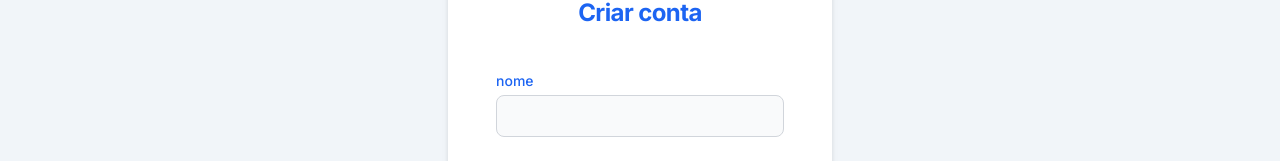
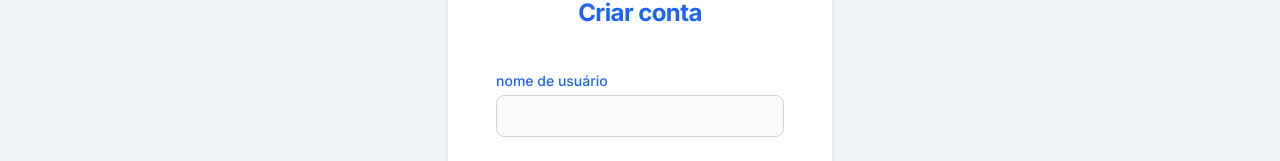
Before and after one commit to pedrop07/chathub-client, a Next.js app: page /sign-up in a window 1280 px wide. Shown: the part 190-351 px from the top of the page. Built offline with nearby package versions, Linux system fonts and the light colour scheme; no server answers.

Commit message:
feat(user): rename 'name' to 'username' at User interface

```diff
--- a/src/components/Register/index.tsx
+++ b/src/components/Register/index.tsx
@@ -26,10 +26,10 @@ export function Register() {
     resolver: yupResolver(registerSchema)
   })
 
-  const onSubmit = async ({ name, email, password }: RegisterSchemaType) => {
+  const onSubmit = async ({ username, email, password }: RegisterSchemaType) => {
     try {
       await clientApi.post('/register', {
-        name,
+        username,
         email,
         password
       })
@@ -55,16 +55,16 @@ export function Register() {
               <div>
                 <div className="mt-2">
                   <Controller
-                    name="name"
+                    name="username"
                     control={control}
                     render={({ field }) => (
                       <>
                         <Input
                           id="name"
                           type="text"
-                          label='nome'
-                          error={!!errors.name}
-                          helperText={errors.name?.message}
+                          label='nome de usuário'
+                          error={!!errors.username}
+                          helperText={errors.username?.message}
                           {...field}
                         />
                       </>
--- a/src/components/Register/schema.ts
+++ b/src/components/Register/schema.ts
@@ -2,13 +2,13 @@ import * as yup from 'yup'
 
 export const registerSchema = yup
   .object({
-    name: yup
+    username: yup
       .string()
       .min(3, 'Insira no mínimo 3 caracteres.')
       .max(50, 'Insira no máximo 50 caracteres.')
-      .matches(/^[A-Za-záàâãéèêíïóôõöúçñÁÀÂÃÉÈÍÏÓÔÕÖÚÇÑ'\s]+$/, 'Insira apenas letras.')
-      .matches(/^\S.*\S$/, 'Insira um nome válido.')
-      .required('Nome é obrigatório.'),
+      .matches(/^[a-zA-Z0-9_]*$/, 'Insira apenas letras, números e _')
+      .matches(/^\S.*\S$/, 'Insira um nome de usuário válido.')
+      .required('Nome de usuário é obrigatório.'),
     email: yup.string().email('Email inválido').required('Email é obrigatório.'),
     password: yup.string().required('Senha é obrigatório.'),
     confirm_password: yup
--- a/src/interfaces/User.ts
+++ b/src/interfaces/User.ts
@@ -1,5 +1,5 @@
 export interface User {
   id: string;
-  name: string;
+  username: string;
   email: string;
 }
```
